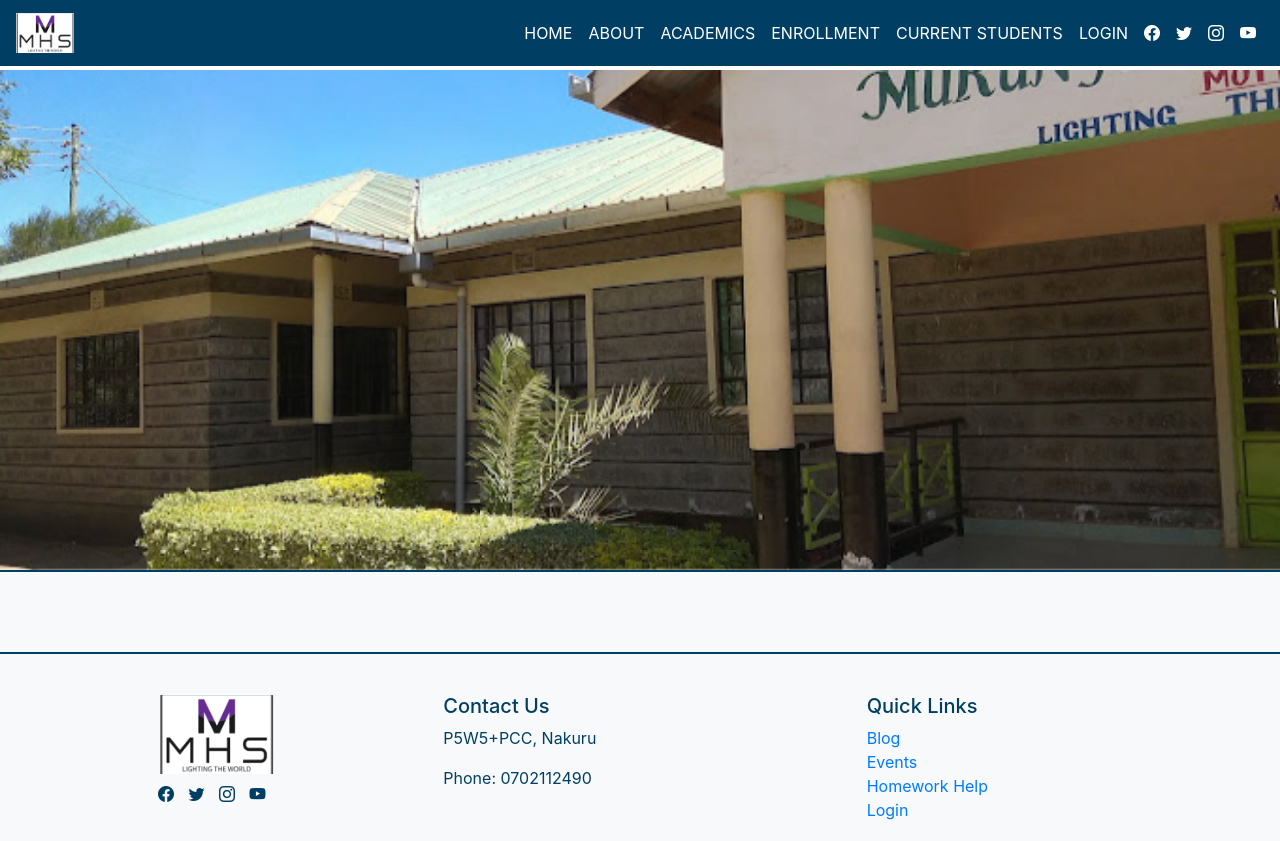
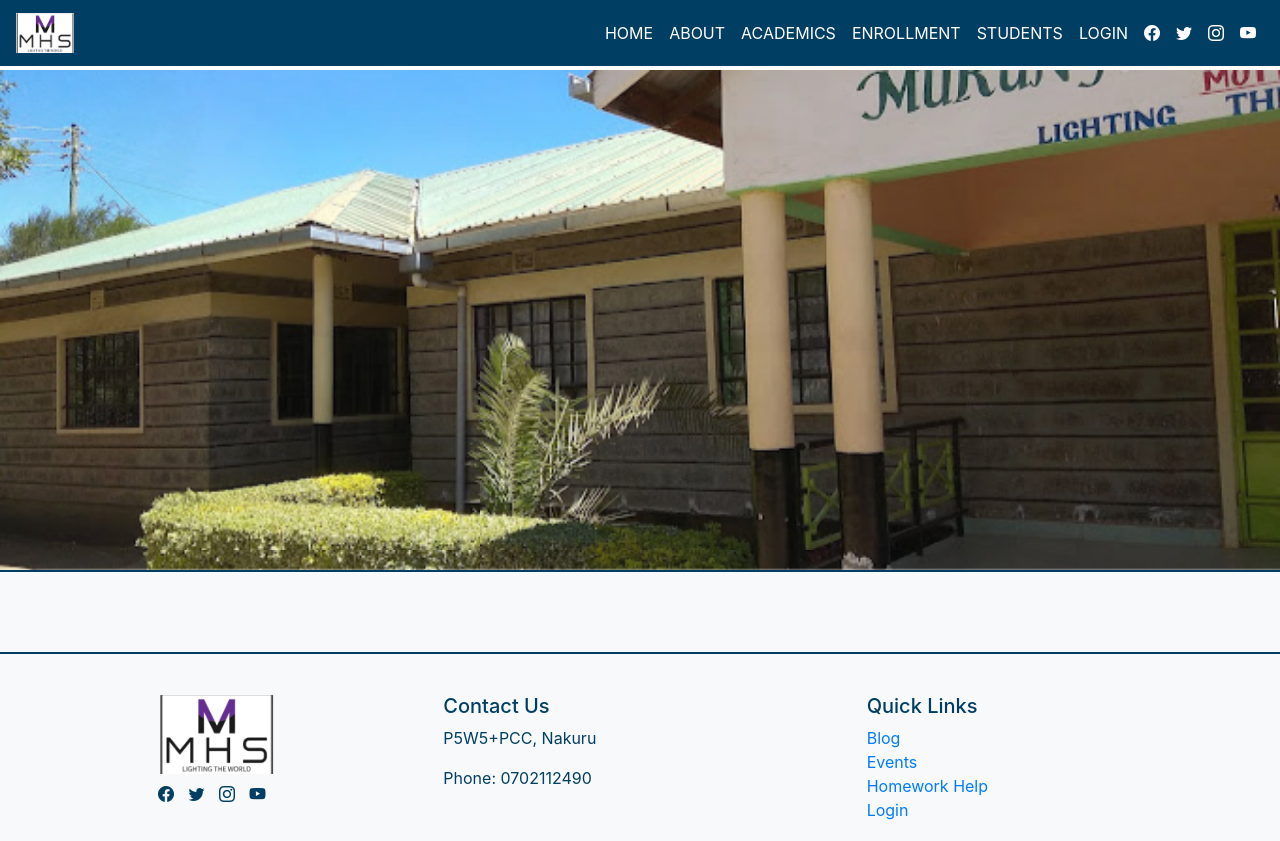
Before and after one commit to tonythebughunter/MurunyuHigh, a plain HTML site: page index.html in a window 1280 px wide. Shown: the top 841 px of the page. Drawn offline with nearby package versions, Linux system fonts and the light colour scheme.

Commit message:
Update index.html

```diff
--- a/index.html
+++ b/index.html
@@ -87,7 +87,7 @@
                         <a class="nav-link" href="./enrollment.html">  ENROLLMENT</a>
                     </li>
                     <li class="nav-item">
-                        <a class="nav-link" href="./students.html">  CURRENT STUDENTS</a>
+                        <a class="nav-link" href="./students.html">  STUDENTS</a>
                     </li>
                     <li class="nav-item">
                         <a class="nav-link" href="./login.html"> LOGIN</a>
```
